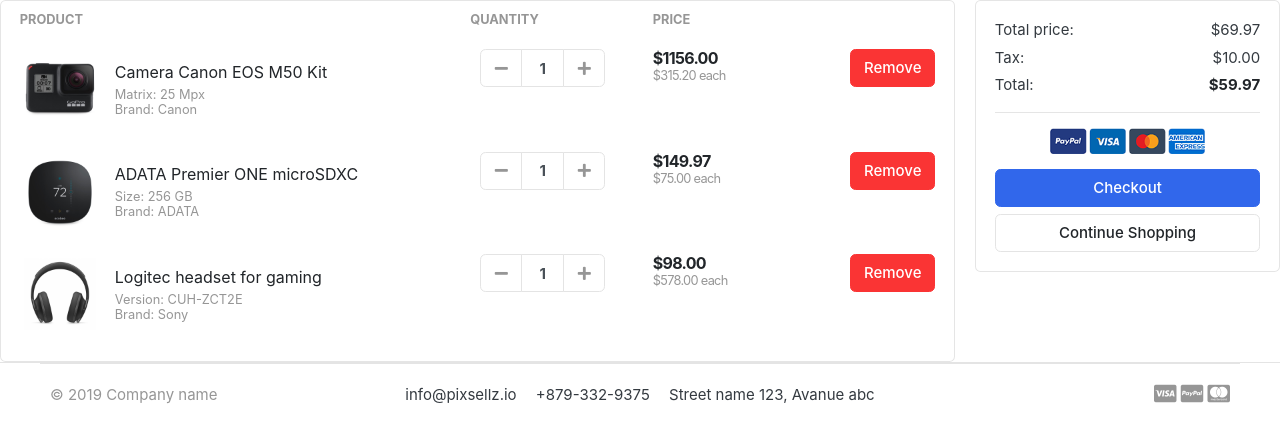
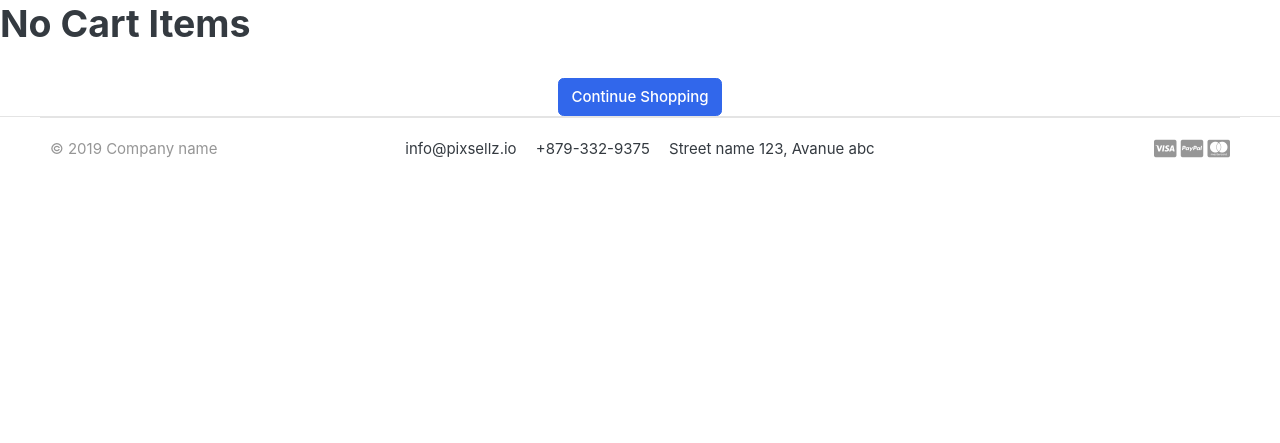
Before and after one commit to mohamedhawas123/django-store, a Django app: template cart/templates/cart/carty.html in a window 1280 px wide. Shown: the part 123-566 px from the top of the page. Run offline with Django 4.2, Linux system fonts and the light colour scheme; the template is opened without the code that fills it: most values are stand-ins (such as "Sample title", 1, 10 or a date in 2020); some libraries are stand-ins or nearby versions; some web fonts are replaced.

Commit message:
add cart and remove from cart

```diff
--- a/cart/admin.py
+++ b/cart/admin.py
@@ -1,3 +1,5 @@
 from django.contrib import admin
+from .models import Cart, CartItem
 
-# Register your models here.
+admin.site.register(Cart)
+admin.site.register(CartItem)
--- a/cart/models.py
+++ b/cart/models.py
@@ -7,7 +7,7 @@ class Cart(models.Model):
 
 
     def __str__(self):
-        return self.cart_id
+        return str(self.cart_id)
 
 
 
@@ -19,6 +19,8 @@ class CartItem(models.Model):
     quantity = models.IntegerField()
     is_active = models.BooleanField(default=True)
 
+    def get_total(self):
+        return self.quantity * self.product.price
 
     def __str__(self):
-        return self.product
+        return self.product.product_name
--- a/cart/templates/cart/carty.html
+++ b/cart/templates/cart/carty.html
@@ -3,6 +3,13 @@
 
 {% block content %}
 
+{% if not cart_item %}
+<h1> No Cart Items </h1>
+<br>
+<div class="text-center">
+	<a href={% url 'store' %} class="btn btn-primary"> Continue Shopping </a>
+</div>
+{% else %}
 <div class="row">
 	<aside class="col-lg-9">
 <div class="card">
@@ -16,108 +23,53 @@
 </tr>
 </thead>
 <tbody>
+	{% for item in items %}
 <tr>
 	<td>
 		<figure class="itemside align-items-center">
-			<div class="aside"><img src="./images/items/11.jpg" class="img-sm"></div>
+			<div class="aside"><img src="{{ item.product.images.url }}" class="img-sm"></div>
 			<figcaption class="info">
-				<a href="#" class="title text-dark">Camera Canon EOS M50 Kit</a>
-				<p class="text-muted small">Matrix: 25 Mpx <br> Brand: Canon</p>
+				<a href="#" class="title text-dark">{{ item.product.product_name }}</a>
 			</figcaption>
 		</figure>
 	</td>
+
 	<td>
 		<!-- col.// -->
 					<div class="col">
 						<div class="input-group input-spinner">
 							<div class="input-group-prepend">
+								<a class="btn btn-light" href={% url 'removefromcart' item.product.id %} >
+
 							<button class="btn btn-light" type="button" id="button-plus"> <i class="fa fa-minus"></i> </button>
-							</div>
-							<input type="text" class="form-control"  value="1">
+								</a>
+						</div>
+							<input type="text" class="form-control"  value="{{ item.quantity }}">
 							<div class="input-group-append">
-							<button class="btn btn-light" type="button" id="button-minus"> <i class="fa fa-plus"></i> </button>
-							</div>
+								<a class="btn btn-light" href={% url 'addtocart' item.product.id %} >
+							<button onclick=  type="button" id="button-minus"> <i class="fa fa-plus"></i> </button>
+						</a>
+						</div>
 						</div> <!-- input-group.// -->
 					</div> <!-- col.// -->
 	</td>
 	<td>
 		<div class="price-wrap">
-			<var class="price">$1156.00</var>
-			<small class="text-muted"> $315.20 each </small>
+			<var class="price">{{ item.get_total }} </var>
 		</div> <!-- price-wrap .// -->
 	</td>
 	<td class="text-right">
-	<a href="" class="btn btn-danger"> Remove</a>
+	<a href="{% url 'removecartitem' item.product.id %}" class="btn btn-danger"> Remove</a>
 	</td>
+
 </tr>
 <tr>
-	<td>
-		<figure class="itemside align-items-center">
-			<div class="aside"><img src="./images/items/10.jpg" class="img-sm"></div>
-			<figcaption class="info">
-				<a href="#" class="title text-dark">ADATA Premier ONE microSDXC</a>
-				<p class="text-muted small">Size: 256 GB  <br> Brand: ADATA </p>
-			</figcaption>
-		</figure>
-	</td>
-	<td>
-		<!-- col.// -->
-					<div class="col">
-						<div class="input-group input-spinner">
-							<div class="input-group-prepend">
-							<button class="btn btn-light" type="button" id="button-plus"> <i class="fa fa-minus"></i> </button>
-							</div>
-							<input type="text" class="form-control"  value="1">
-							<div class="input-group-append">
-							<button class="btn btn-light" type="button" id="button-minus"> <i class="fa fa-plus"></i> </button>
-							</div>
-						</div> <!-- input-group.// -->
-					</div> <!-- col.// -->
-	</td>
-	<td>
-		<div class="price-wrap">
-			<var class="price">$149.97</var>
-			<small  class="text-muted"> $75.00 each </small>
-		</div> <!-- price-wrap .// -->
-	</td>
-	<td class="text-right">
-	<a href="" class="btn btn-danger"> Remove</a>
-	</td>
+
+
 </tr>
-<tr>
-	<td>
-		<figure class="itemside align-items-center">
-			<div class="aside"><img src="./images/items/9.jpg" class="img-sm"></div>
-			<figcaption class="info">
-				<a href="#" class="title text-dark">Logitec headset for gaming</a>
-				<p class="small text-muted">Version: CUH-ZCT2E  <br> Brand: Sony</p>
-			</figcaption>
-		</figure>
-	</td>
-	<td>
-		<!-- col.// -->
-					<div class="col">
-						<div class="input-group input-spinner">
-							<div class="input-group-prepend">
-							<button class="btn btn-light" type="button" id="button-plus"> <i class="fa fa-minus"></i> </button>
-							</div>
-							<input type="text" class="form-control"  value="1">
-							<div class="input-group-append">
-							<button class="btn btn-light" type="button" id="button-minus"> <i class="fa fa-plus"></i> </button>
-							</div>
-						</div> <!-- input-group.// -->
-					</div> <!-- col.// -->
-	</td>
-	<td>
-		<div class="price-wrap">
-			<var class="price">$98.00</var>
-			<small class="text-muted"> $578.00 each</small>
-		</div> <!-- price-wrap .// -->
-	</td>
-	<td class="text-right">
-		<a href="" class="btn btn-danger"> Remove</a>
-	</td>
-</tr>
+{% endfor %}
+
+
 </tbody>
 </table>
 </div> <!-- card.// -->
@@ -129,7 +81,7 @@
 		<div class="card-body">
 			<dl class="dlist-align">
 			  <dt>Total price:</dt>
-			  <dd class="text-right">$69.97</dd>
+			  <dd class="text-right">{{ total }}EGP</dd>
 			</dl>
 			<dl class="dlist-align">
 			  <dt>Tax:</dt>
@@ -152,4 +104,6 @@
 
 
 </div> <!-- row.// -->
+{% endif %}
+
 {% endblock %}
--- a/cart/urls.py
+++ b/cart/urls.py
@@ -2,10 +2,14 @@ from django.contrib import admin
 from django.urls import path
 from django.conf import  settings
 from django.conf.urls.static import static
-from .views import cart
+from .views import cart, add_cart, remove_item, removecartitem
 
 
 urlpatterns = [
     path("",cart, name='cart' ),
+    path("addtocart/<product_id>", add_cart, name="addtocart" ),
+    path("removefromcart/<product_id>", remove_item, name="removefromcart" ),
+    path("removecartitem/<product_id>", removecartitem, name="removecartitem" ),
+
 
 ]
--- a/core/templates/core/product_detail.html
+++ b/core/templates/core/product_detail.html
@@ -68,7 +68,7 @@
     {% if product.stock <= 0 %}
     <p class="text-danger" > Out Of Stock </p>
     {%  else %}
-	<a href="./product-detail.html" class="btn  btn-primary"> <span class="text">Add to cart</span> <i class="fas fa-shopping-cart"></i>  </a>
+	<a href="{% url 'addtocart' product.id %}" class="btn  btn-primary"> <span class="text">Add to cart</span> <i class="fas fa-shopping-cart"></i>  </a>
 {% endif %}
 </article> <!-- product-info-aside .// -->
 		</main> <!-- col.// -->
--- a/core/templates/core/store.html
+++ b/core/templates/core/store.html
@@ -157,7 +157,7 @@
 						<span class="price">{{product.price}}EGP</span>
 					</div> <!-- price-wrap.// -->
 				</div>
-				<a href="#" class="btn btn-block btn-success">Added to cart </a>
+				<a href="{% url 'addtocart' product.id %}" class="btn btn-block btn-success">Added to cart </a>
 			</figcaption>
 		</figure>
 	</div> <!-- col.// -->
--- a/core/views.py
+++ b/core/views.py
@@ -2,6 +2,7 @@ from django.shortcuts import render
 from django.http import HttpResponse
 from pro.models import Product
 from core.models import Category
+from cart.models import CartItem
 
 
 def home(request):
@@ -27,4 +28,5 @@ def store(request, slug=None):
 
 def prduct_detail(request, slug):
     product = Product.objects.get(id=slug)
-    return render(request, 'core/product_detail.html', {'product': product})
+    is_exist=  CartItem.objects.filter(product=product).exists()
+    return render(request, 'core/product_detail.html', {'product': product, 'is_exist': is_exist })
--- a/store/settings.py
+++ b/store/settings.py
@@ -66,7 +66,8 @@ TEMPLATES = [
                 'django.template.context_processors.request',
                 'django.contrib.auth.context_processors.auth',
                 'django.contrib.messages.context_processors.messages',
-                'core.context_proccessor.menu_links'
+                'core.context_proccessor.menu_links',
+                'cart.context_processor.menu_linkess'
             ],
         },
     },
```
Also changed, not shown: cart/context_processor.py (added, +15 -0 lines), cart/views.py (+84 -2 lines), db.sqlite3.
